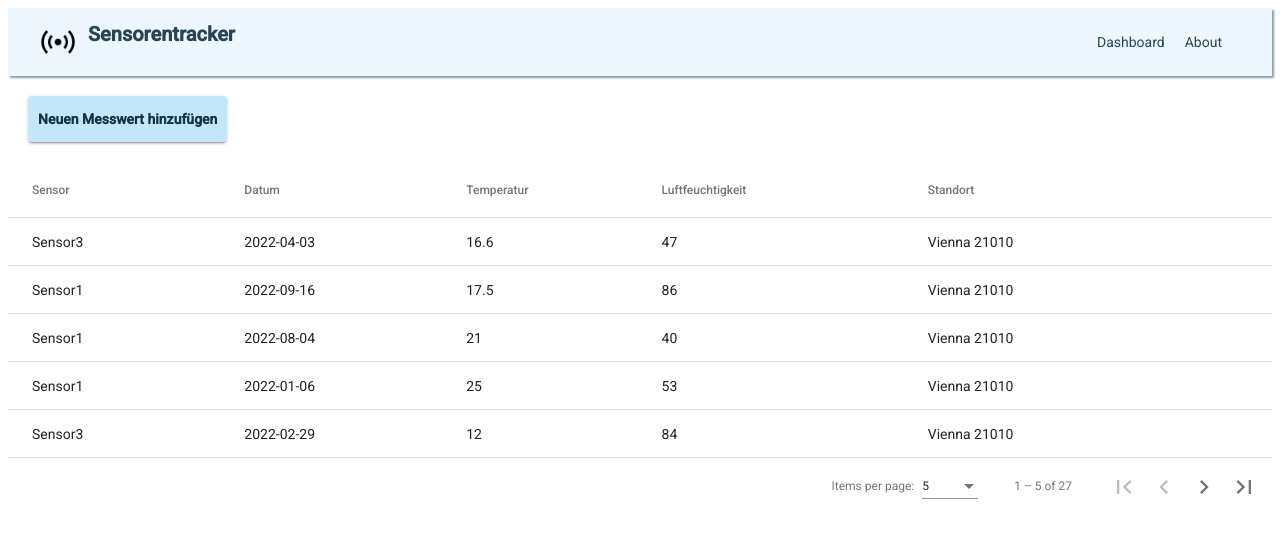
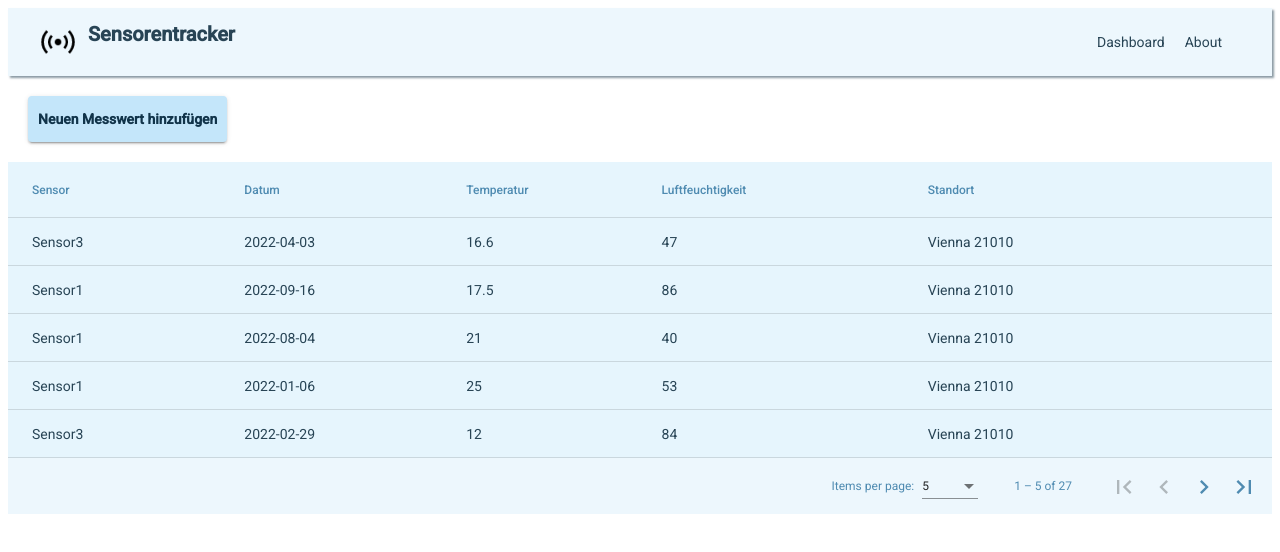
Before and after one commit to karina2451/HID_Sensorentracker_1, an Angular app: page / in a window 1280 px wide. Shown: the top 552 px of the page. Built offline with nearby package versions, Linux system fonts and the light colour scheme; data requests are answered from the project's data file.

Commit message:
further design changes

```diff
--- a/src/app/dashboard/table-sensor-data/table-sensor-data.component.scss
+++ b/src/app/dashboard/table-sensor-data/table-sensor-data.component.scss
@@ -1,3 +1,17 @@
-mat-table {
+table {
     color: rgba(36, 64, 82, 0.981);
+    background-color: rgba(199, 230, 249, 0.185);
+
+    th {
+        color: rgba(75, 137, 175, 0.981);
+    }
+
+    tr, td {
+        color: rgba(36, 64, 82, 0.981);
+    }
 }
+
+mat-paginator {
+    background-color: rgba(199, 230, 249, 0.32);
+    color: rgba(75, 137, 175, 0.981);
+}
```
Also changed, not shown: src/app/header/header.component.scss (+4 -5 lines).
